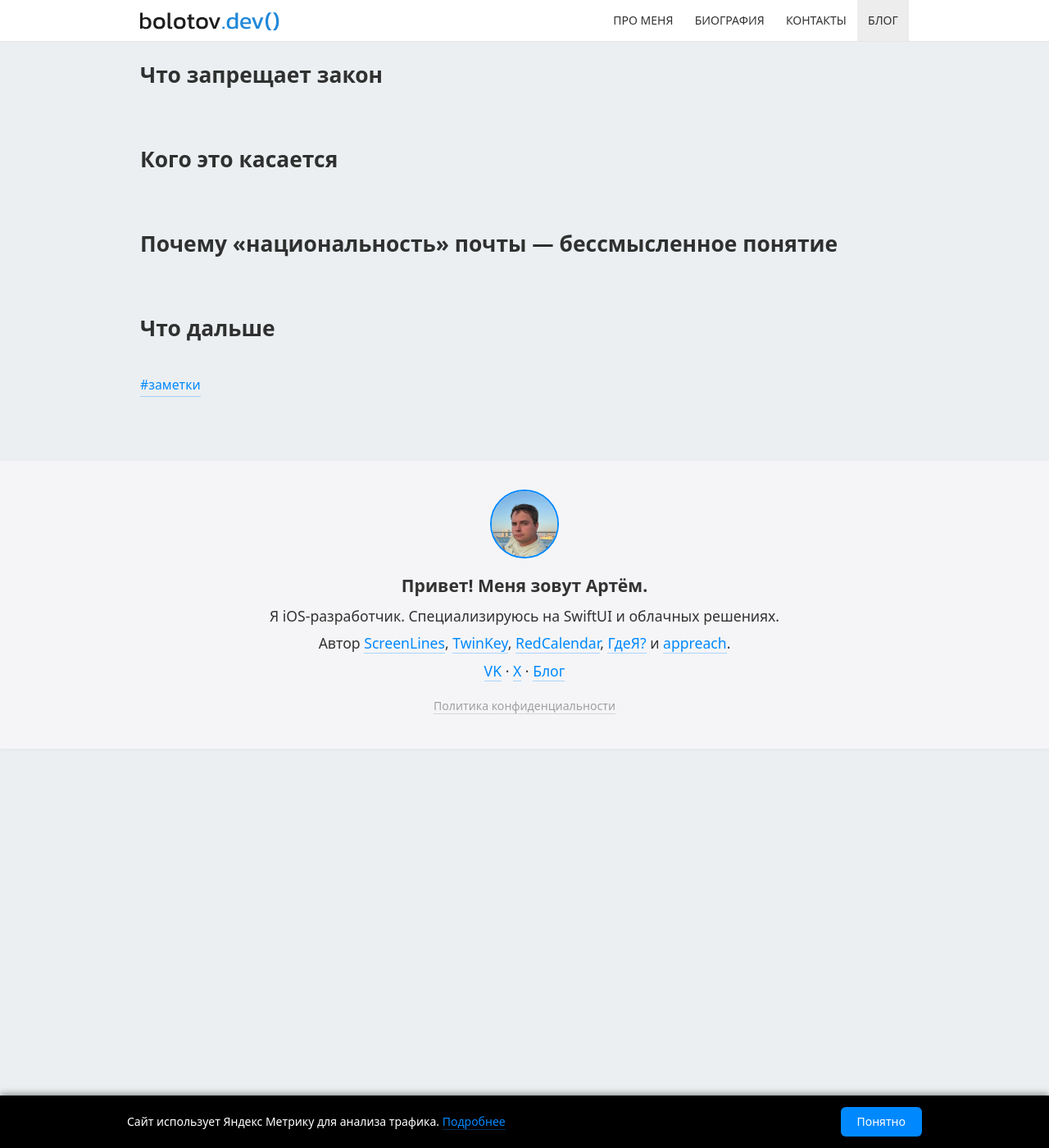
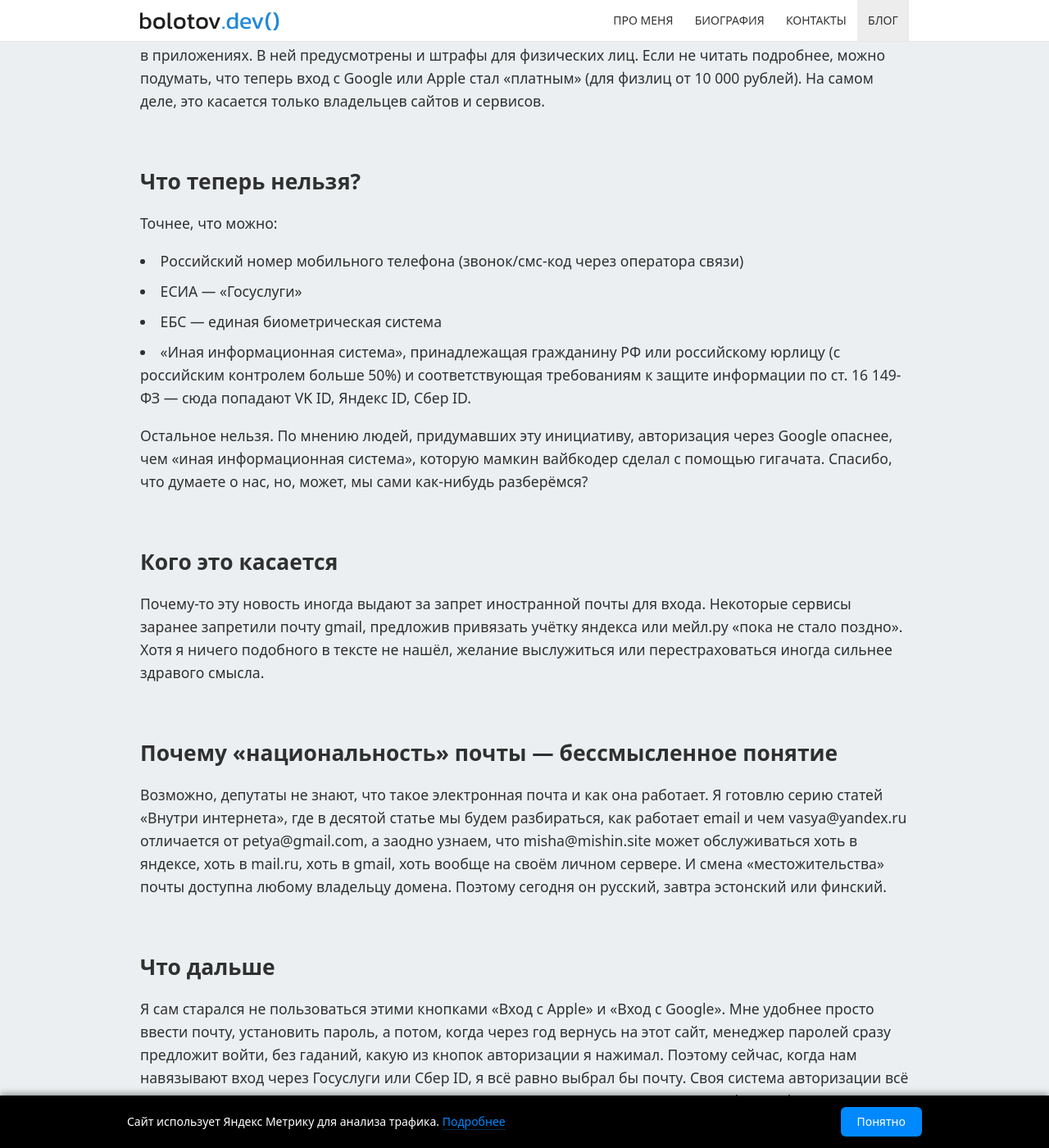
Before and after one commit to artembolotov/artembolotov.github.io, a Jekyll site: the page built from blog/_posts/2026-07-11-foreign-email-law.md, in a window 1280 px wide and 1400 px high, scrolled down 201 px. Shown: the whole window at 82% size. Built offline with Jekyll 4.4.1, drawn with Linux system fonts in a browser that asks for light colours; some of the changed text lies outside the part shown.

Commit message:
foreigh-email-law updated

```diff
--- a/blog/_posts/2026-07-11-foreign-email-law.md
+++ b/blog/_posts/2026-07-11-foreign-email-law.md
@@ -7,20 +7,30 @@
 ---
 
 <!-- TODO: вводный абзац — что за закон, когда принят/вступает в силу, кто внёс -->
+С 7 июля 2026 года действует статья 13.55 КоАП — штрафы за нарушение правил авторизации на сайтах и в приложениях. В ней предусмотрены и штрафы для физических лиц. Если не читать подробнее, можно подумать, что теперь вход с Google или Apple стал «платным» (для физлиц от 10 000 рублей). На самом деле, это касается только владельцев сайтов и сервисов.
 
+## Что теперь нельзя?
 
-## Что запрещает закон
+Точнее, что можно:
+- Российский номер мобильного телефона (звонок/смс-код через оператора связи)
+- ЕСИА — «Госуслуги»
+- ЕБС — единая биометрическая система
+- «Иная информационная система», принадлежащая гражданину РФ или российскому юрлицу (с российским контролем больше 50%) и соответствующая требованиям к защите информации по ст. 16 149-ФЗ — сюда попадают VK ID, Яндекс ID, Сбер ID.
 
-<!-- TODO: суть требований — какие сервисы, какая именно авторизация запрещается/ограничивается, кого касается (граждан, бизнес, госорганы) -->
+Остальное нельзя. По мнению людей, придумавших эту инициативу, авторизация через Google опаснее, чем «иная информационная система», которую мамкин вайбкодер сделал с помощью гигачата. Спасибо, что думаете о нас, но, может, мы сами как-нибудь разберёмся?
 
 ## Кого это касается
 
-<!-- TODO: сроки вступления в силу, переходный период, ответственность за нарушение -->
+Почему-то эту новость иногда выдают за запрет иностранной почты для входа. Некоторые сервисы заранее запретили почту gmail, предложив привязать учётку яндекса или мейл.ру «пока не стало поздно». Хотя я ничего подобного в тексте не нашёл, желание выслужиться или перестраховаться иногда сильнее здравого смысла.
 
 ## Почему «национальность» почты — бессмысленное понятие
 
-<!-- TODO: аргумент — email это домен и сервер, а не паспорт; Gmail/Yandex/Mail.ru физически могут быть где угодно; примеры бессмысленных с точки зрения этой логики кейсов -->
+Возможно, депутаты не знают, что такое электронная почта и как она работает. Я готовлю серию статей «Внутри интернета», где в десятой статье мы будем разбираться, как работает email и чем vasya@yandex.ru отличается от petya@gmail.com, а заодно узнаем, что misha@mishin.site может обслуживаться хоть в яндексе, хоть в mail.ru, хоть в gmail, хоть вообще на своём личном сервере. И смена «местожительства» почты доступна любому владельцу домена. Поэтому сегодня он русский, завтра эстонский или финский.
 
 ## Что дальше
 
-<!-- TODO: что делать пользователям/разработчикам, как это соотносится с другими похожими инициативами -->
+Я сам старался не пользоваться этими кнопками «Вход с Apple» и «Вход с Google». Мне удобнее просто ввести почту, установить пароль, а потом, когда через год вернусь на этот сайт, менеджер паролей сразу предложит войти, без гаданий, какую из кнопок авторизации я нажимал. Поэтому сейчас, когда нам навязывают вход через Госуслуги или Сбер ID, я всё равно выбрал бы почту. Своя система авторизации всё равно лучше: даже рассылку писем можно настроить самому, например через yandex postbox. Да, с этим придётся повозиться — разобраться с отправкой писем, настроить домен, — но по итогу можно убрать лишние кнопки и сделать ресурс одинаково удобным для пользователей из любой страны.
+
+Судя по всему, примерно так авторы закона видят идеальную авторизацию:
+
+{% include img.html src="nsis.png" alt="Экран авторизации НСИС с кнопками входа через Госуслуги, Сбер ID, Т-ID, Альфа ID и ВТБ ID" %}
```
Also changed, not shown: blog/img/2026-07-11-foreign-email-law/nsis.png (added).
